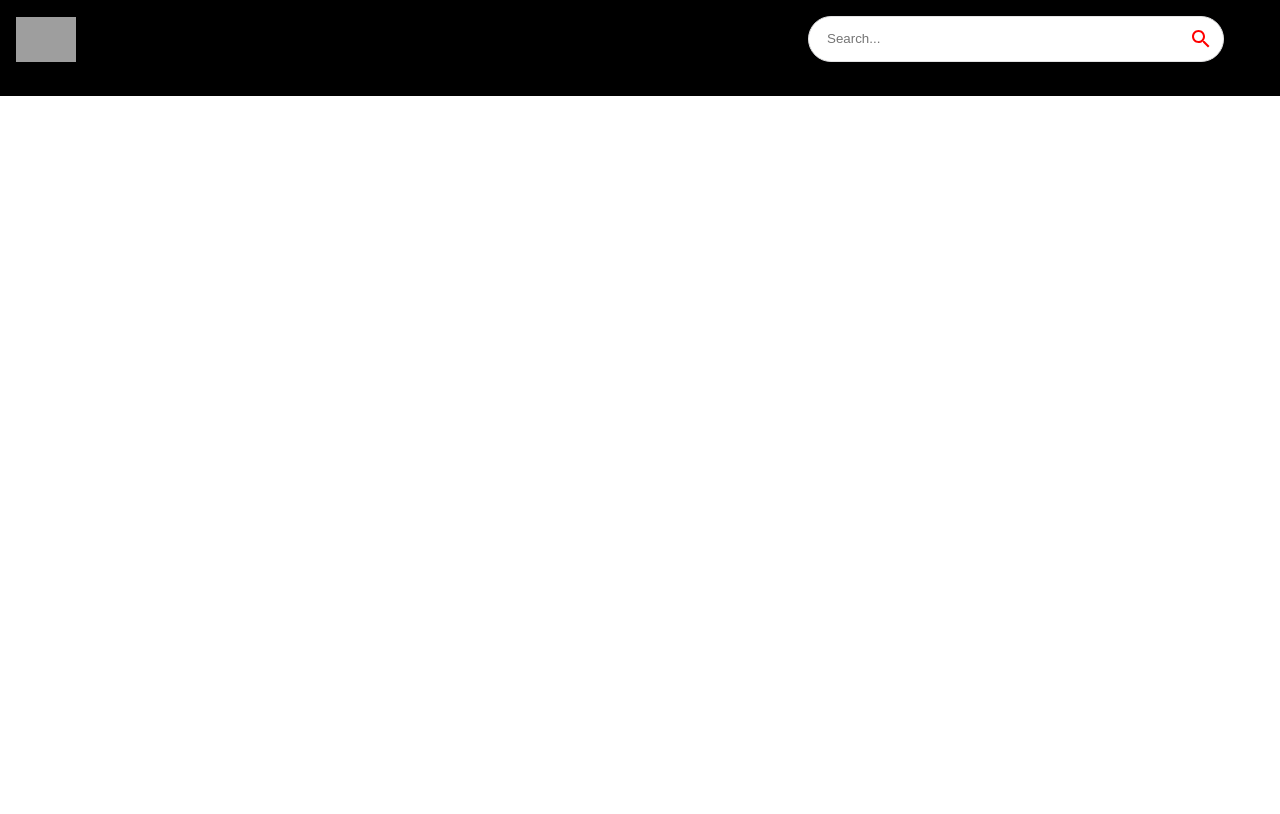
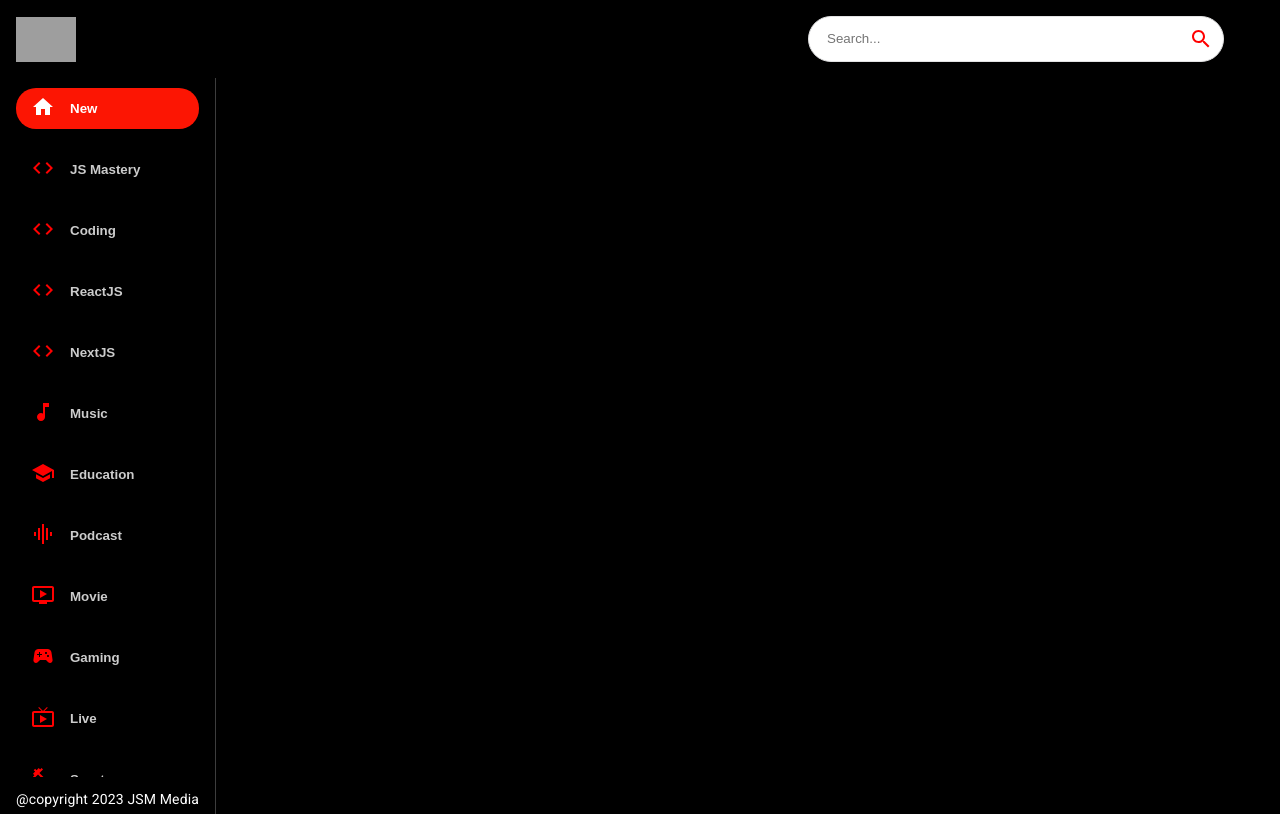
Before and after one commit to Imran-Khan-YRT/youtube_clone, a React (Create React App) app: page / in a window 1280 px wide. Built offline with nearby package versions, Linux system fonts and the light colour scheme; grey boxes are pictures that could not be loaded.

Commit message:
add left sidebar

```diff
--- a/src/components/Feed.jsx
+++ b/src/components/Feed.jsx
@@ -1,7 +1,18 @@
-import React from "react";
+import React, { useEffect, useState } from "react";
+import { Box, Stack, Typography } from "@mui/material";
+import { Sidebar } from "../components";
 
 const Feed = () => {
-  return <div>Feed</div>;
+  return (
+    <Stack sx={{ flexDirection: { sx: "column", md: "row" } }}>
+      <Box sx={{ height: { sx: "auto", md: "92vh" }, borderRight: "1px solid #3d3d3d", px: { sx: 0, md: 2 } }}>
+        <Sidebar />
+        <Typography className="copyright" variant="body2" sx={{ mt: 1.5, color: "#fff" }}>
+          @copyright 2023 JSM Media
+        </Typography>
+      </Box>
+    </Stack>
+  );
 };
 
 export default Feed;
--- /dev/null
+++ b/src/components/Sidebar.jsx
@@ -0,0 +1,34 @@
+import React from "react";
+
+import { Stack } from "@mui/material";
+import { categories } from "../utils/constants";
+const Sidebar = () => {
+  const selectedCategory = "New";
+  return (
+    <Stack
+      direction={"row"}
+      sx={{
+        overflowY: "auto",
+        height: { sx: "auto", md: "95%" },
+        flexDirection: { md: "column" }
+      }}
+    >
+      {categories.map((category, index) => (
+        <button
+          className="category-btn"
+          style={{
+            backgroundColor: category.name === selectedCategory && "#FC1503",
+            color: "white"
+          }}
+        >
+          <span style={{ color: category.name === selectedCategory ? "white" : "red", marginRight: "15px" }}>
+            {category.icon}
+          </span>
+          <span style={{ opacity: category.name === selectedCategory ? "1" : "0.8" }}>{category.name}</span>
+        </button>
+      ))}
+    </Stack>
+  );
+};
+
+export default Sidebar;
--- a/src/components/index.js
+++ b/src/components/index.js
@@ -4,3 +4,4 @@
 export { default as Navbar } from './Navbar'
 export { default as VideoDetails } from './VideoDetails'
 export { default as SearchBar } from './SearchBar'
+export { default as Sidebar } from './Sidebar'
```
